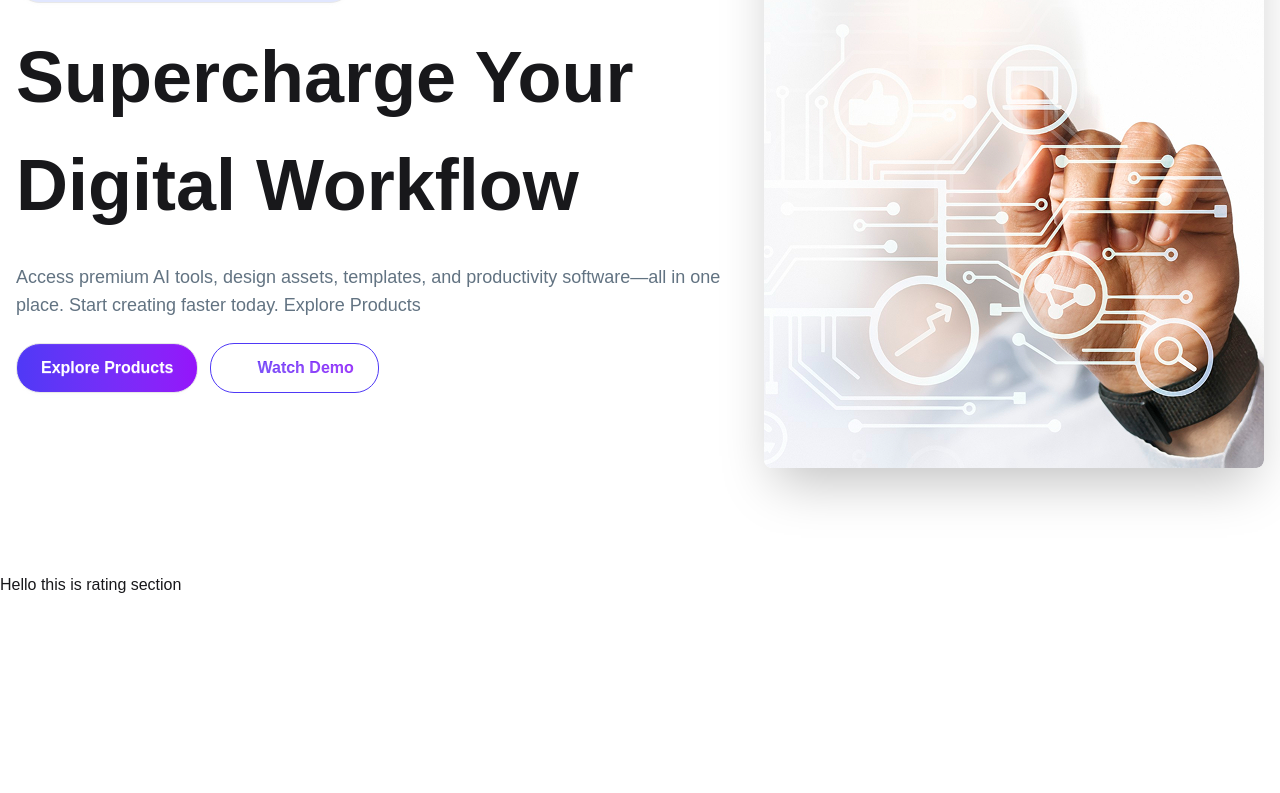
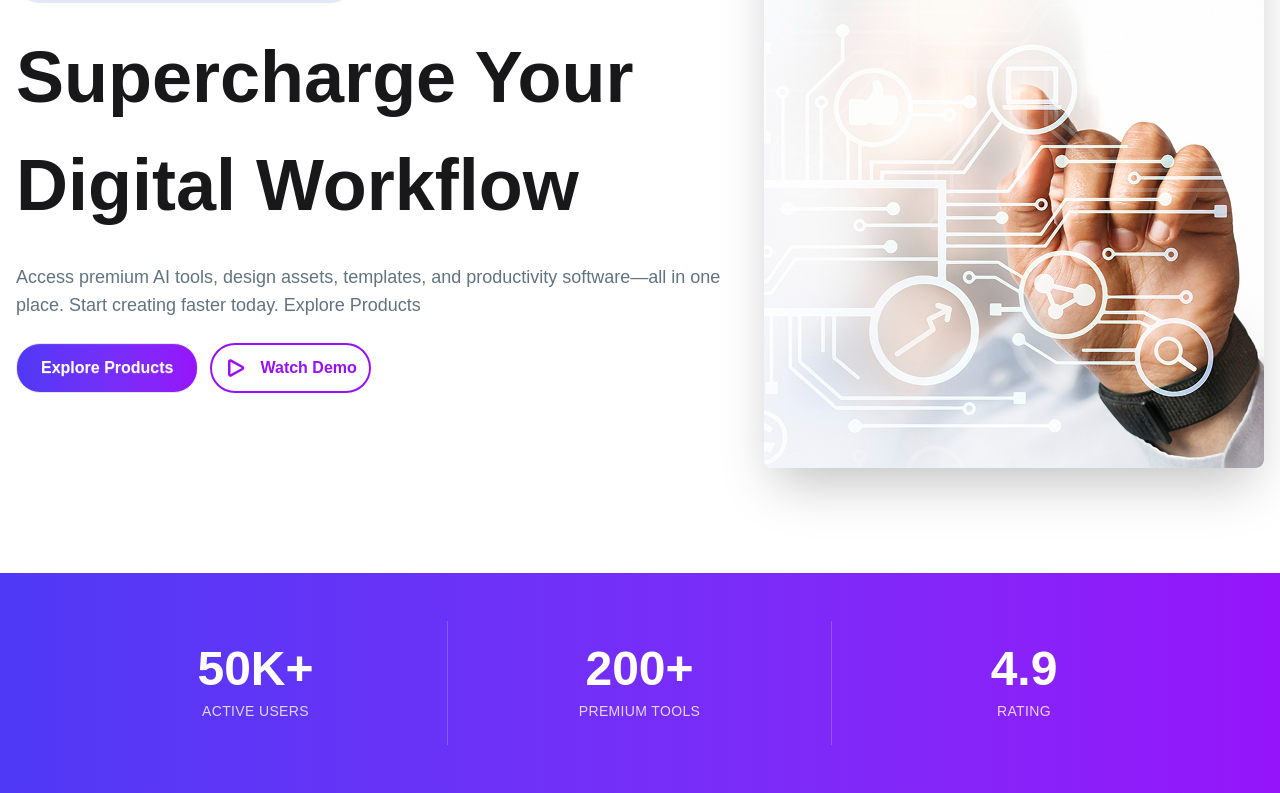
Before and after one commit to naimurrahmanniloy/digitools-platform, a React (Vite) app: page / in a window 1280 px wide. Shown: the part 292-1085 px from the top of the page. Before the commit the page ends 889 px from the top, so only its background shows below. Built offline with nearby package versions, Linux system fonts and the light colour scheme.

Commit message:
added rating section

```diff
--- a/src/components/Homepage/Homepage.jsx
+++ b/src/components/Homepage/Homepage.jsx
@@ -1,5 +1,4 @@
 import heroImage from "../../assets/banner.png";
-import { FaPlay } from "react-icons/fa";
 
 const Homepage = () => {
   return (
@@ -30,14 +29,30 @@ const Homepage = () => {
               productivity software—all in one place. Start creating faster
               today. Explore Products
             </p>
-            <a className="btn mr-3 rounded-3xl text-[16px] p-6 text-white bg-linear-to-r from-[#4f39f6] to-[#9514fa]">
-              Explore Products
-            </a>
+            <div className="flex">
+              <button className="btn mr-3 rounded-3xl text-[16px] p-6 text-white bg-linear-to-r from-[#4f39f6] to-[#9514fa]">
+                Explore Products
+              </button>
 
-            <button className="btn btn-outline rounded-3xl text-[16px] p-6 bg-clip-text text-transparent bg-linear-to-r from-[#4f39f6] to-[#9514fa]  border-[#4f39f6]">
-              <FaPlay />
-              Watch Demo
-            </button>
+              <button class="group flex items-center gap-3 px-3 py-2 border-2 border-purple-600 rounded-full text-purple-600 font-semibold transition-all hover:bg-purple-50">
+                <svg
+                  xmlns="http://w3.org"
+                  fill="none"
+                  viewBox="0 0 24 24"
+                  stroke-width="2.5"
+                  stroke="currentColor"
+                  class="w-6 h-6"
+                >
+                  <path
+                    stroke-linecap="round"
+                    stroke-linejoin="round"
+                    d="M5.25 5.653c0-.856.917-1.398 1.667-.986l11.54 6.347a1.125 1.125 0 0 1 0 1.972l-11.54 6.347c-.75.412-1.667-.13-1.667-.986V5.653Z"
+                  />
+                </svg>
+
+                <span class="text-[16px]">Watch Demo</span>
+              </button>
+            </div>
           </div>
         </div>
       </div>
--- a/src/components/Rating/Rating.jsx
+++ b/src/components/Rating/Rating.jsx
@@ -2,8 +2,27 @@ import React from "react";
 
 const Rating = () => {
   return (
-    <div>
-      <h1>Hello this is rating section</h1>
+    <div className="bg-linear-to-r from-[#4f39f6] to-[#9514fa] py-12 px-6">
+      <div className="max-w-6xl mx-auto grid grid-cols-1 md:grid-cols-3 text-white text-center">
+        <div className="py-6 border-b md:border-b-0 md:border-r border-white/20">
+          <h2 className="text-5xl font-bold mb-2">50K+</h2>
+          <p className="text-sm opacity-80 uppercase tracking-wide">
+            Active Users
+          </p>
+        </div>
+
+        <div class="py-6 border-b md:border-b-0 md:border-r border-white/20">
+          <h2 class="text-5xl font-bold mb-2">200+</h2>
+          <p class="text-sm opacity-80 uppercase tracking-wide">
+            Premium Tools
+          </p>
+        </div>
+
+        <div className="py-6">
+          <h2 className="text-5xl font-bold mb-2">4.9</h2>
+          <p className="text-sm opacity-80 uppercase tracking-wide">Rating</p>
+        </div>
+      </div>
     </div>
   );
 };
```
